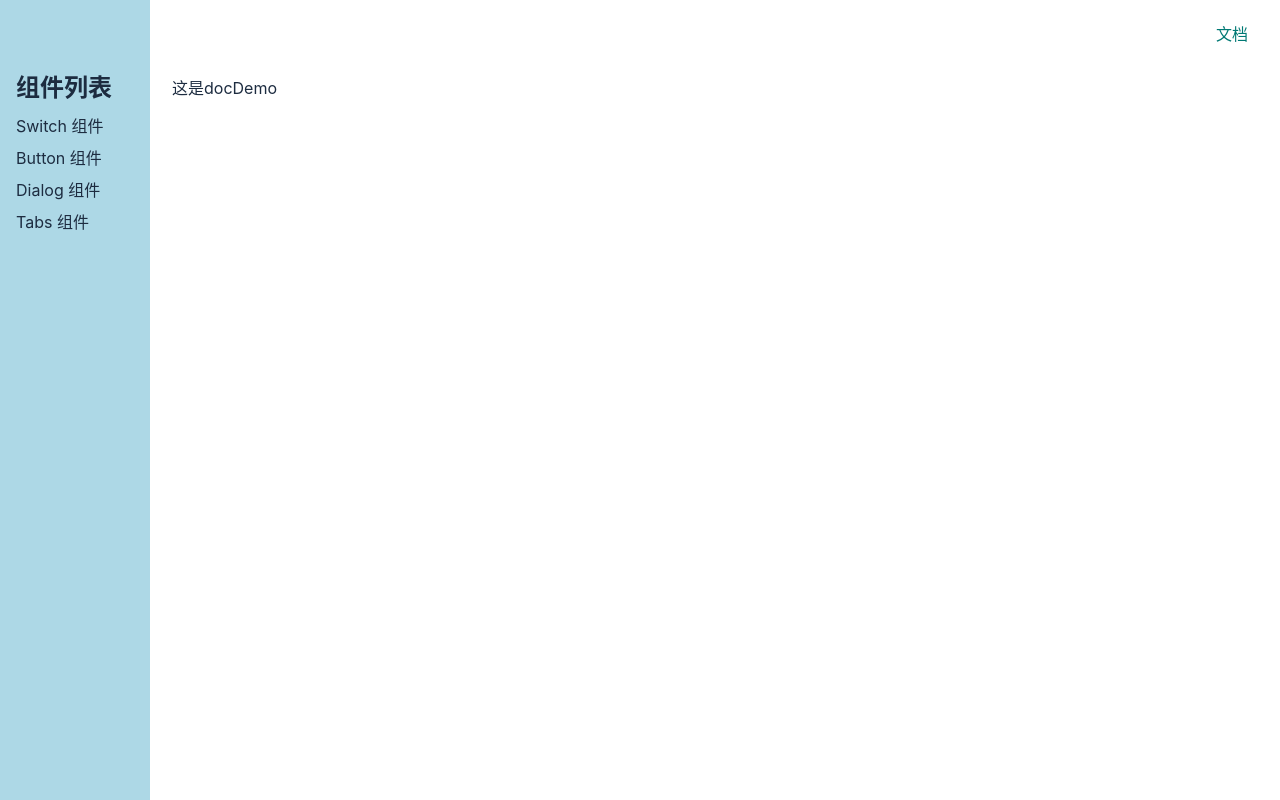
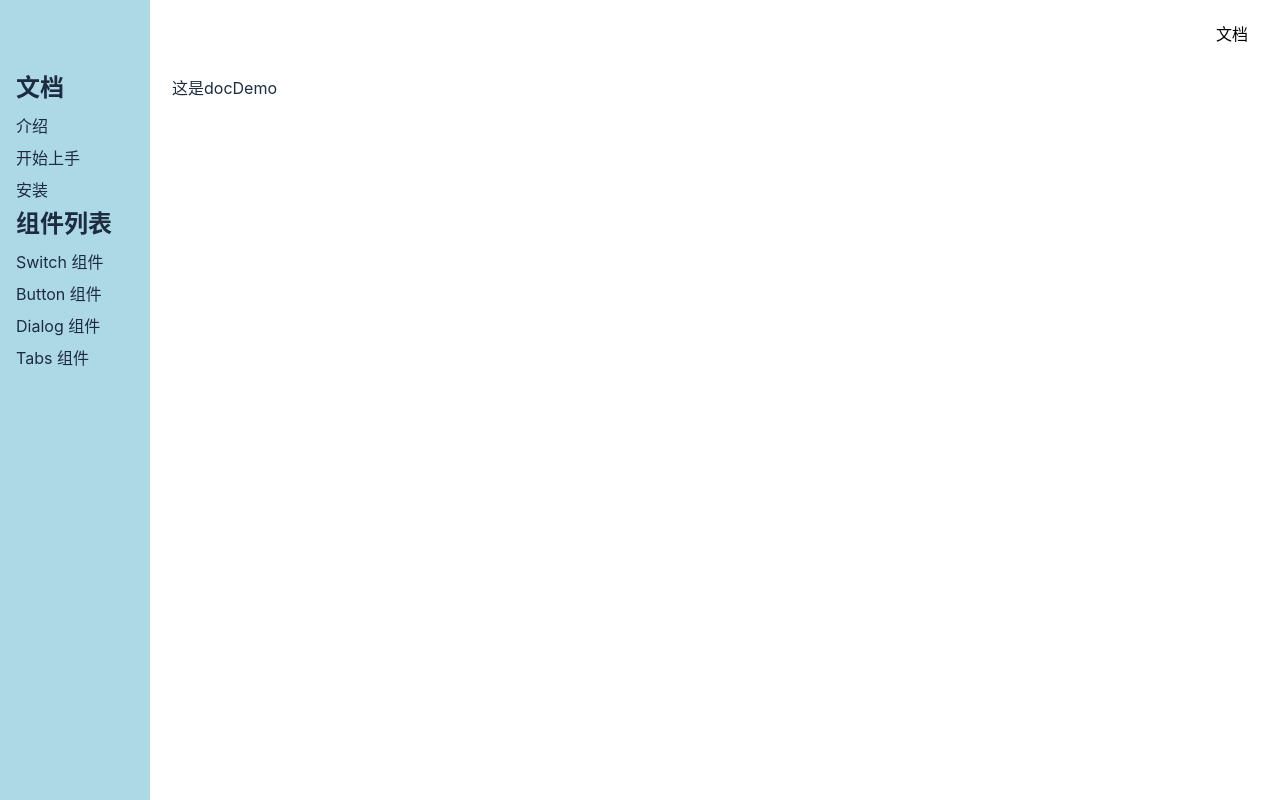
Before and after one commit to czc2222/Just-ui-1, a Vue app: page /#/Doc in a window 1280 px wide. Built offline with nearby package versions, Linux system fonts and the light colour scheme.

Commit message:
创建更多路由

```diff
--- a/src/components/TopNav.vue
+++ b/src/components/TopNav.vue
@@ -15,6 +15,7 @@
       <use xlink:href="#icon-menu"></use>
     </svg>
   </div>
+
 </template>
 
 <script lang="ts">
@@ -39,7 +40,7 @@ export default {
 </script>
 
 <style lang="scss" scoped>
-$color: #007974;
+$color: black;
 .topnav {
   color: $color;
   position: fixed;
--- a/src/router.ts
+++ b/src/router.ts
@@ -6,6 +6,9 @@ import ButtonDemo from './components/ButtonDemo.vue'
 import DialogDemo from './components/DialogDemo.vue'
 import TabsDemo from './components/TabsDemo.vue'
 import DocDemo from './components/DocDemo.vue'
+import Intro from './views/Intro.vue'
+import GetStart from './views/GetStart.vue'
+import Install from './views/Install.vue'
 
 const history = createWebHashHistory()
 export const router = createRouter({
@@ -14,6 +17,9 @@ export const router = createRouter({
     {path:'/',component:Home},
     {path:'/Doc',component:Doc,children:[
         {path:'',component:DocDemo},
+        {path:'intro',component:Intro},
+        {path:'getStart',component:GetStart},
+        {path:'install',component:Install},
         {path:'switch',component:SwitchDemo},
         {path:'button',component:ButtonDemo},
         {path:'dialog',component:DialogDemo},
--- a/src/views/Doc.vue
+++ b/src/views/Doc.vue
@@ -3,6 +3,18 @@
     <TopNav :toggle-menu-button-visible="true"  class="nav" />
     <div class="content">
       <aside v-if="asideVisible">
+        <h2>文档</h2>
+        <ol>
+          <li>
+            <router-link to="/doc/intro">介绍</router-link>
+          </li>
+          <li>
+            <router-link to="/doc/getStart">开始上手</router-link>
+          </li>
+          <li>
+            <router-link to="/doc/install">安装</router-link>
+          </li>
+        </ol>
         <h2>组件列表</h2>
         <ol>
           <li>
--- /dev/null
+++ b/src/views/GetStart.vue
@@ -0,0 +1,12 @@
+<template>
+  <div>
+    开始上手1233
+  </div>
+</template>
+<script lang="ts">
+
+</script>
+
+<style lang="scss" scoped>
+
+</style>
--- a/src/views/Home.vue
+++ b/src/views/Home.vue
@@ -3,11 +3,11 @@
     <div class="topnavAndBanner">
       <TopNav />
       <div class="banner">
-        <h1>轱辘UI</h1>
-        <h2>一个厉害的 UI 框架</h2>
+        <h1>Just UI</h1>
+        <h2>一个简单好用的 UI 框架</h2>
         <p class="actions">
           <a href="https://github.com">GitHub</a>
-          <router-link to="/doc">开始</router-link>
+          <router-link to="/doc">快速开始→</router-link>
         </p>
       </div>
     </div>
@@ -50,8 +50,10 @@ export default {
 $green: #02bcb0;
 $border-radius: 4px;
 $color: #007974;
+
 .topnavAndBanner {
-  background: linear-gradient(145deg, rgba(227, 255, 253, 1) 0%, rgba(183, 233, 230, 1) 100%);
+  background: #fdf7f2;
+  //background: linear-gradient(145deg, rgba(227, 255, 253, 1) 0%, rgba(183, 233, 230, 1) 100%);
   clip-path: ellipse(80% 60% at 50% 40%);
 }
 .features {
--- /dev/null
+++ b/src/views/Install.vue
@@ -0,0 +1,10 @@
+<template>
+  <div>安装</div>
+</template>
+<script lang="ts">
+
+</script>
+
+<style lang="scss" scoped>
+
+</style>
--- /dev/null
+++ b/src/views/Intro.vue
@@ -0,0 +1,10 @@
+<template>
+  <div>介绍</div>
+</template>
+<script lang="ts">
+
+</script>
+
+<style lang="scss" scoped>
+
+</style>
```
Also changed, not shown: src/images/vue-ts.png (added).
